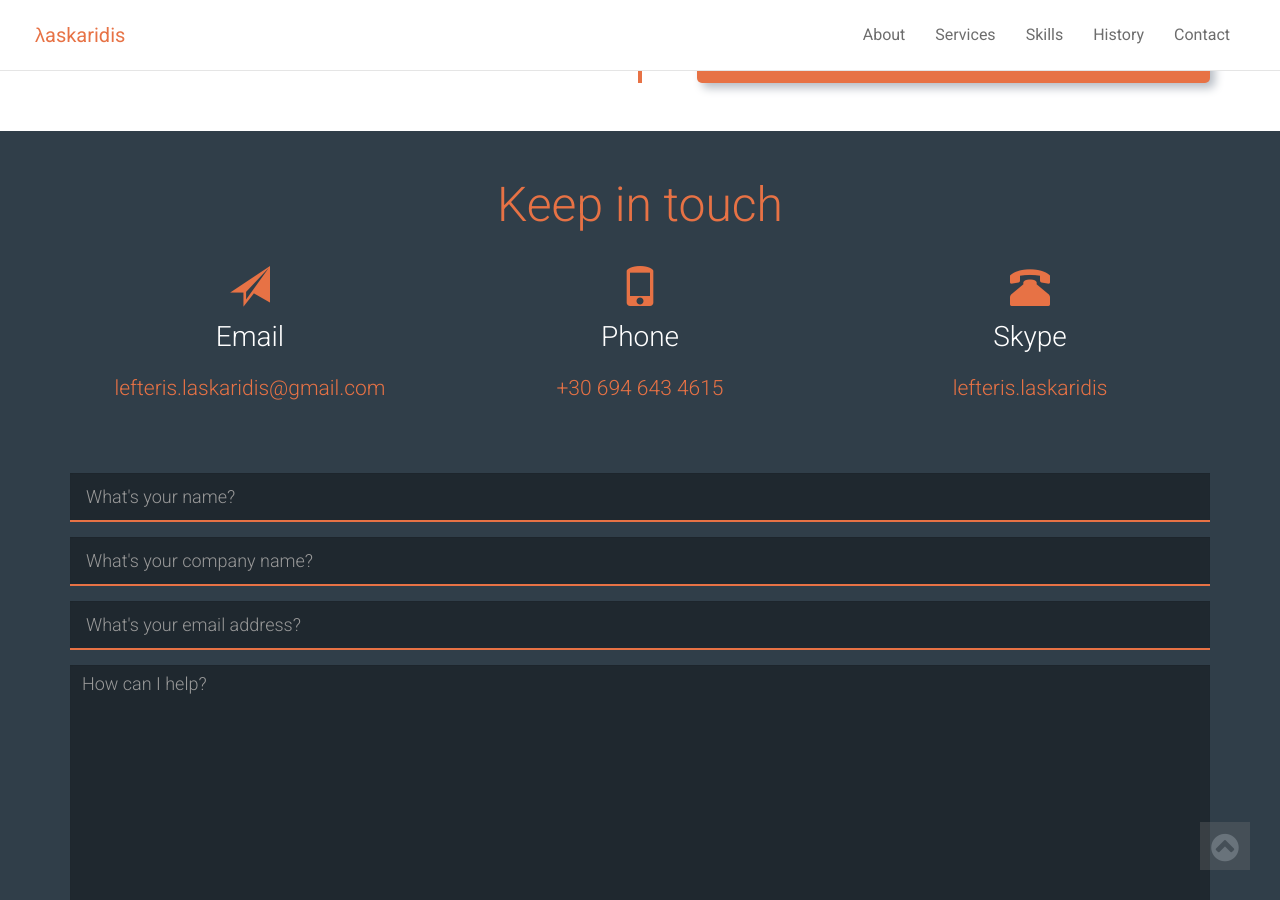
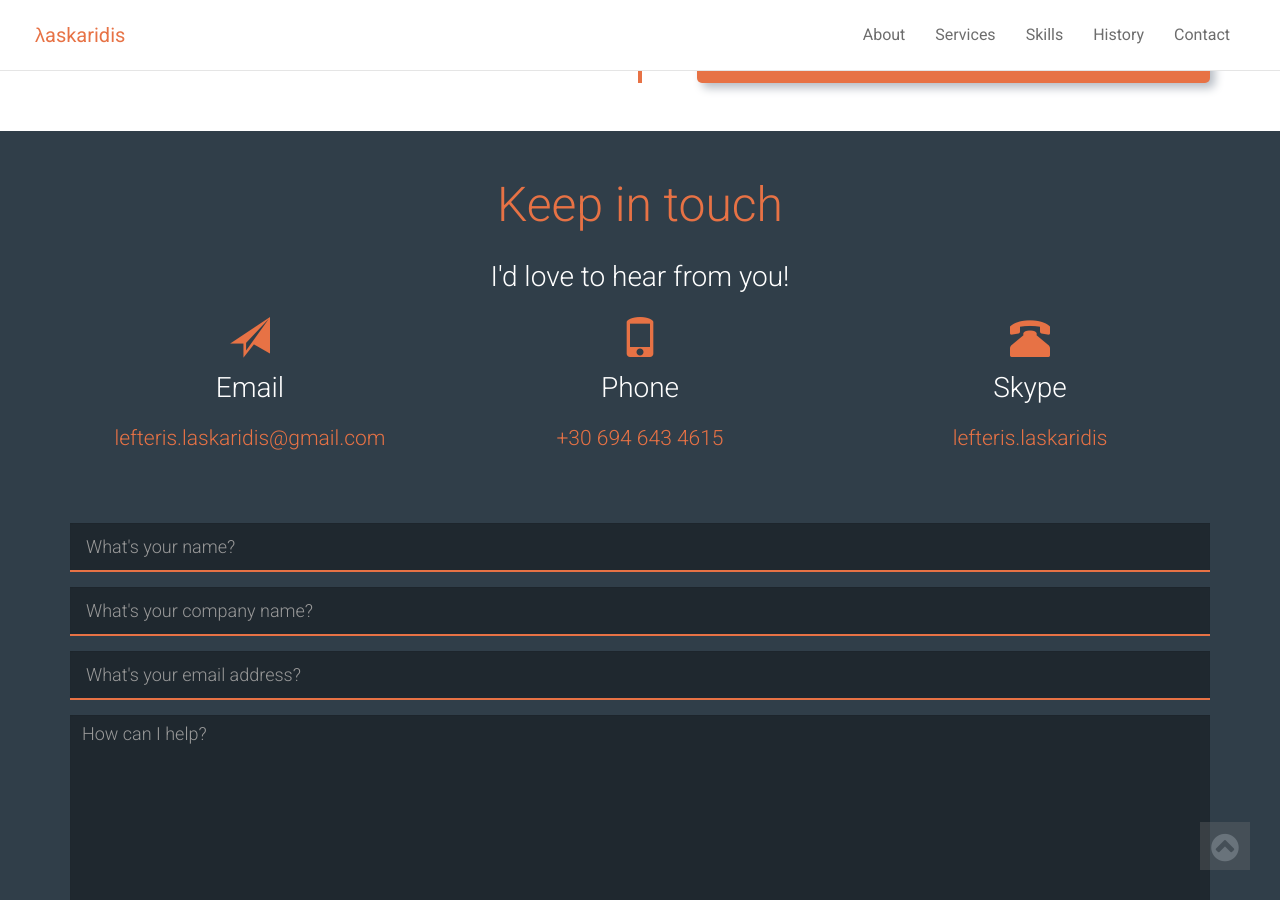
Before and after one commit to laskaridis/laskaridis.github.io, a Jekyll site: the page built from index.html, in a window 1280 px wide and 900 px high, scrolled down 3530 px. Built offline with Jekyll 4.4.1, drawn with Linux system fonts in a browser that asks for light colours; nearby versions of some CDN libraries; some web fonts are replaced; comment, search, counter and statistics services are not loaded.

Commit message:
Add animations to contact form

```diff
--- a/_includes/contact.html
+++ b/_includes/contact.html
@@ -1,22 +1,23 @@
 <section id="contact" class="section section--inverted section--centered">
 <div class="container">
   <h2 class="section__title">Keep in touch</h3>
+  <h3 class="section__subtitle">I'd love to hear from you!</h3>
   <div class="row text-center">
-    <div class="col-md-4 contact-item">
+    <div class="col-md-4 contact-item wow fadeInUp" data-wow-delay="0.2s">
       <i class="glyphicon glyphicon-send"></i>
       <h3>Email</h3>
       <a id="email-link" href="mailto:lefteris.laskaridis@gmail.com">
         lefteris.laskaridis@gmail.com
       </a>
     </div>
-    <div class="col-md-4 contact-item">
+    <div class="col-md-4 contact-item wow fadeInUp" data-wow-delay="0.4s">
       <i class="glyphicon glyphicon-phone"></i>
       <h3>Phone</h3>
       <a id="phone-link" href="tel:+306946434615">
         +30 694 643 4615
       </a>
     </div>
-    <div class="col-md-4">
+    <div class="col-md-4 contact-item wow fadeInUp" data-wow-delay="0.8s">
       <i class="glyphicon glyphicon-phone-alt"></i>
       <h3>Skype</h3>
       <a id="skype-link" href="skype:lefteris.laskaridis?call">
```
